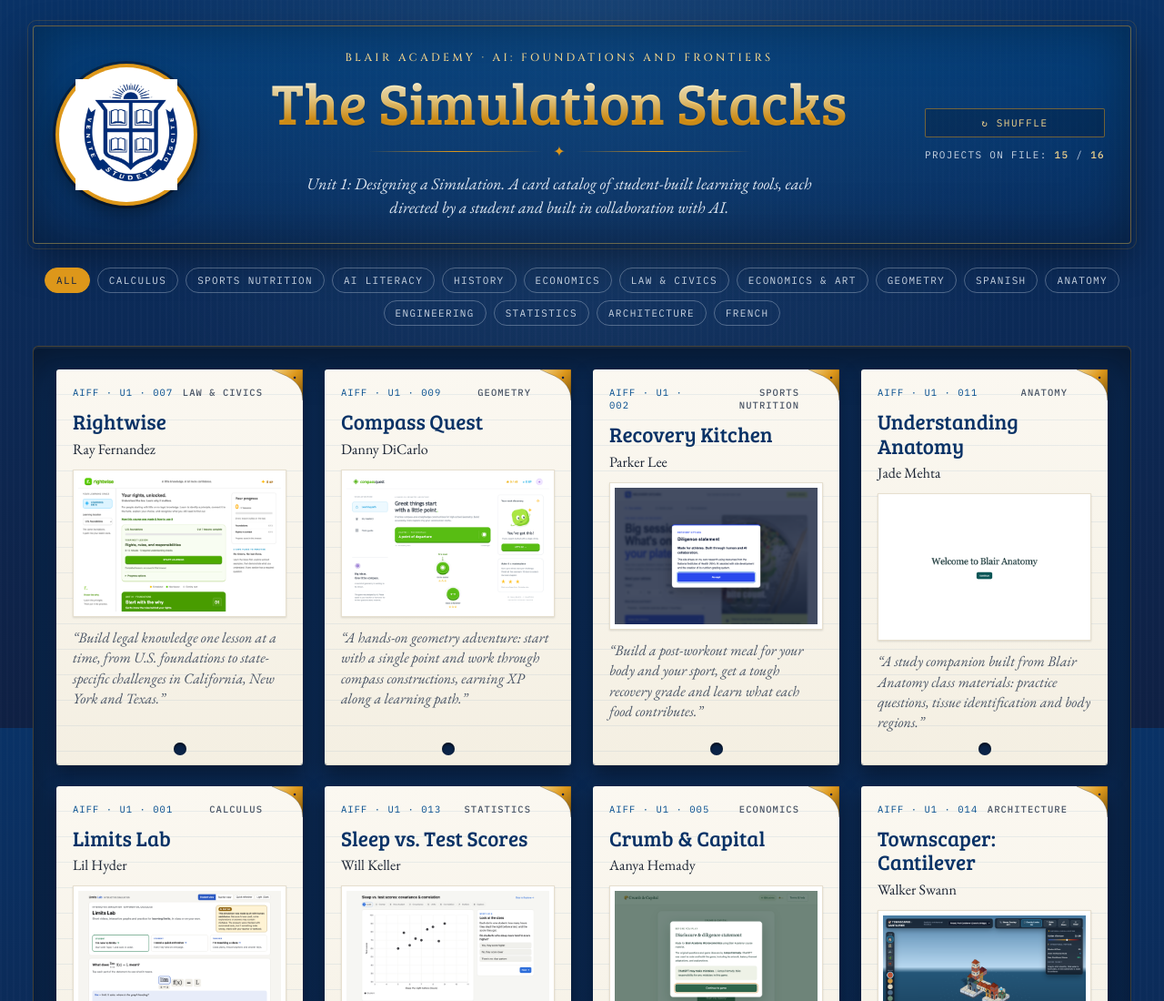
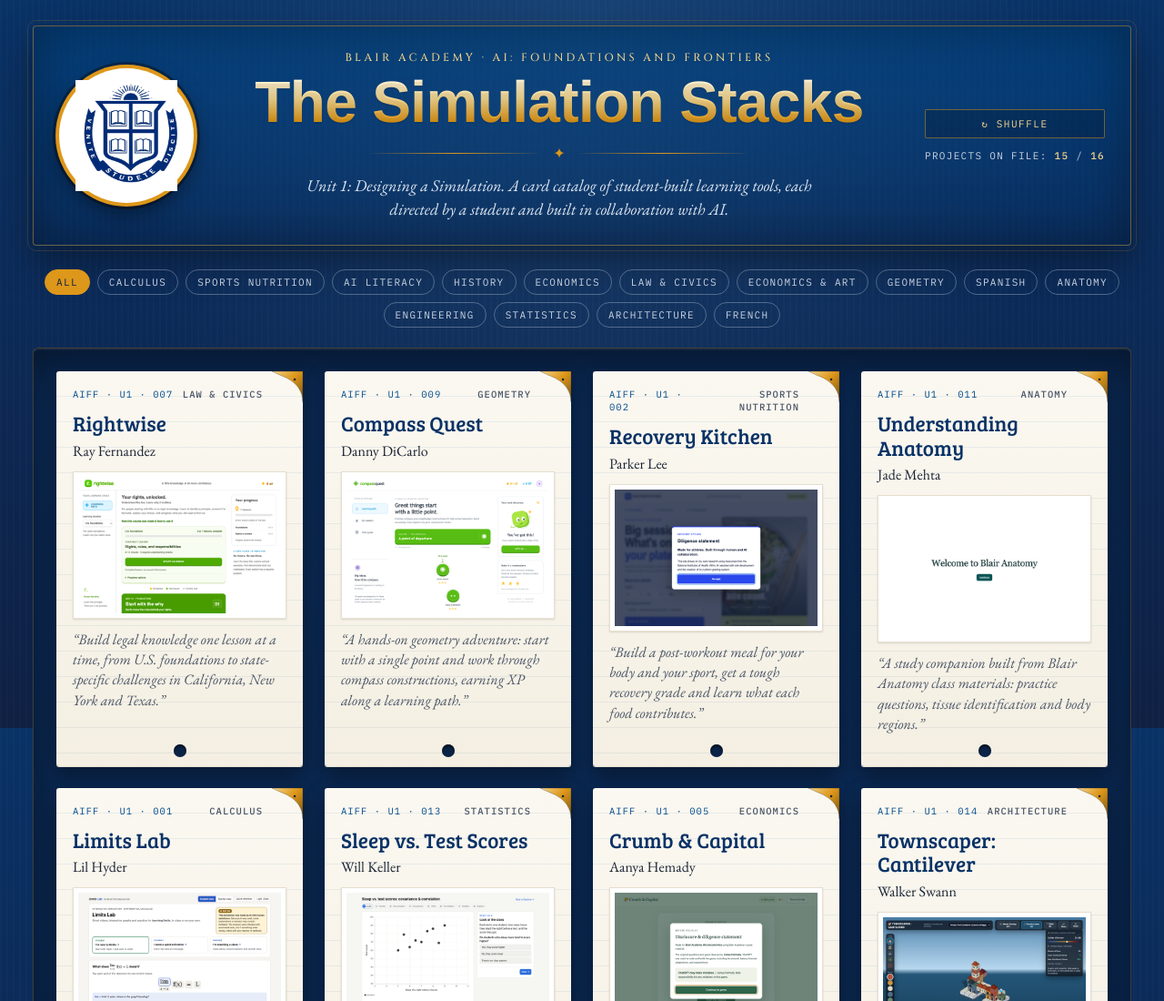
Before and after one commit to jcwagnerhc-design/unit01projects, a plain HTML site: page index.html in a window 1280 px wide. Shown: the top 1100 px of the page at 91% size. Drawn offline with nearby package versions, Linux system fonts and the light colour scheme.

Commit message:
Set masthead title in Avenir Next / Helvetica Neue
Co-Authored-By: Claude Opus 5.5 <noreply@anthropic.com>

```diff
--- a/index.html
+++ b/index.html
@@ -78,8 +78,8 @@
       color: var(--brass-hi); margin: 0 0 8px; text-transform: uppercase;
     }
     h1 {
-      font-family: var(--display); font-weight: 400;
-      font-size: clamp(36px, 6vw, 64px); line-height: 1.02; margin: 0;
+      font-family: "Avenir Next", Avenir, "Helvetica Neue", Helvetica, Arial, sans-serif; font-weight: 600;
+      font-size: clamp(36px, 6vw, 64px); line-height: 1.05; letter-spacing: -.01em; margin: 0;
       background: linear-gradient(180deg, #fff6dc 10%, var(--brass-hi) 45%, var(--brass) 80%);
       -webkit-background-clip: text; background-clip: text; color: transparent;
       text-shadow: 0 2px 0 rgba(0,0,0,.08);
```
